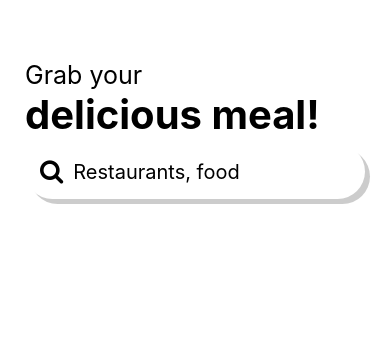
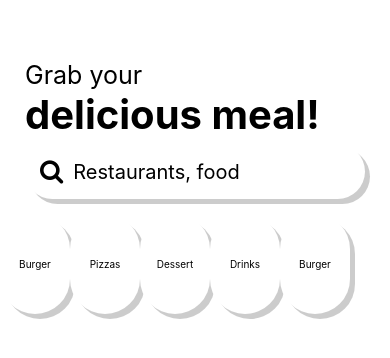
Before and after one commit to cazmaar/Meal_App_React_NAtive, a React Native app: screen / in a window 390 px wide. Shown: the top 358 px of the page. Built offline with nearby package versions, Linux system fonts and the light colour scheme.

Commit message:
category Items created and styled

```diff
--- a/App.js
+++ b/App.js
@@ -1,13 +1,22 @@
 import { StatusBar } from 'expo-status-bar';
 import { StyleSheet, Text, View } from 'react-native';
+import CategoryItems from './src/componnets/CategooryItems/index.js';
 import Header from './src/componnets/Header/index.js';
 import Search from './src/componnets/Search/index.js';
+import style from './style.js';
 
 export default function App() {
   return (
-    <View>
-      <Header/>
-      <Search/>
+    <View style={style.container} >
+      <Header />
+      <Search />
+      <View style={style.categorycontainer} >
+        <CategoryItems name="Burger" />
+        <CategoryItems name="Pizzas" />
+        <CategoryItems name="Dessert" />
+        <CategoryItems name="Drinks" />
+        <CategoryItems name="Burger" />
+      </View>
       <StatusBar style="auto" />
     </View>
   );
--- /dev/null
+++ b/src/componnets/CategooryItems/index.js
@@ -0,0 +1,13 @@
+import React from "react";
+import { View,Text } from "react-native";
+import style from "./style";
+
+const CategoryItems = ({name}) => {
+  return (
+    <View style={style.container}>
+      <Text style={style.textcontainer}>{name}</Text>
+    </View>
+  );
+};
+
+export default CategoryItems;
--- /dev/null
+++ b/src/componnets/CategooryItems/style.js
@@ -0,0 +1,25 @@
+import { StyleSheet } from "react-native";
+
+const style = StyleSheet.create({
+  container: {
+    width: 70,
+    height: 100,
+    borderRadius: 50,
+    marginVertical: 15,
+    backgroundColor:"white",
+    shadowColor: "black",
+    shadowOffset: { width: 5, height: 5 },
+    elevation: 3,
+    shadowOpacity: 0.2,
+    padding: 15,
+    borderRadius: 40,
+    alignItems:'center',
+    justifyContent:'center',
+
+  },
+  textcontainer:{
+   fontSize:10
+  }
+});
+
+export default style
--- a/src/componnets/Search/style.js
+++ b/src/componnets/Search/style.js
@@ -11,7 +11,7 @@ container:{
  elevation:3,
  shadowOpacity:0.2,
  padding: 15,
- borderRadius: 40
+ borderRadius: 40,
 
 },
 Input:{
--- /dev/null
+++ b/style.js
@@ -0,0 +1,9 @@
+import { StyleSheet } from "react-native";
+
+const style = StyleSheet.create({
+  categorycontainer: {
+    flexDirection: "row",
+  },
+});
+
+export default style;
```
